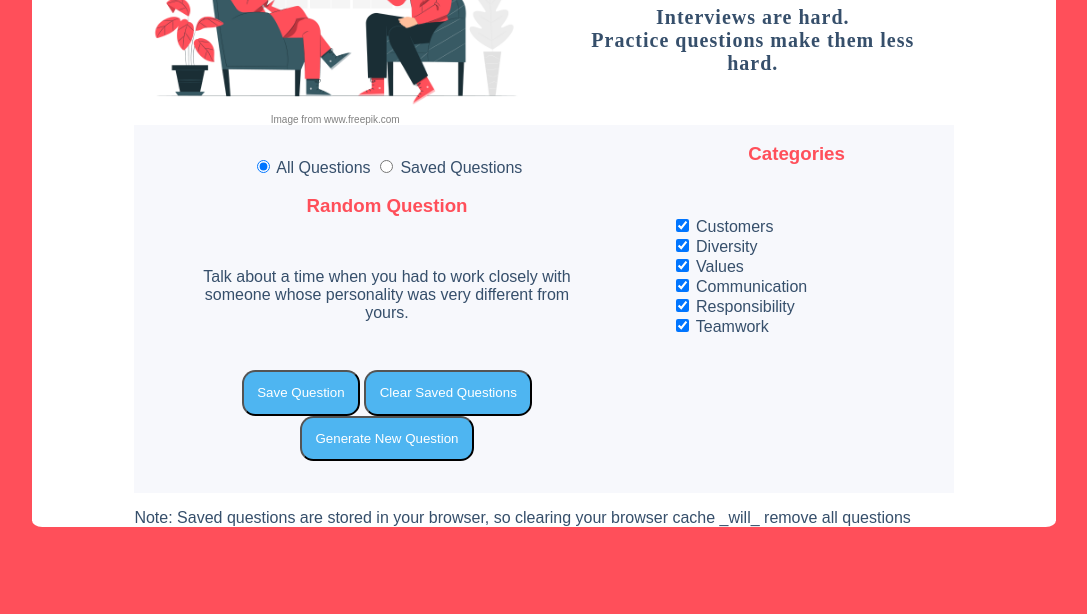
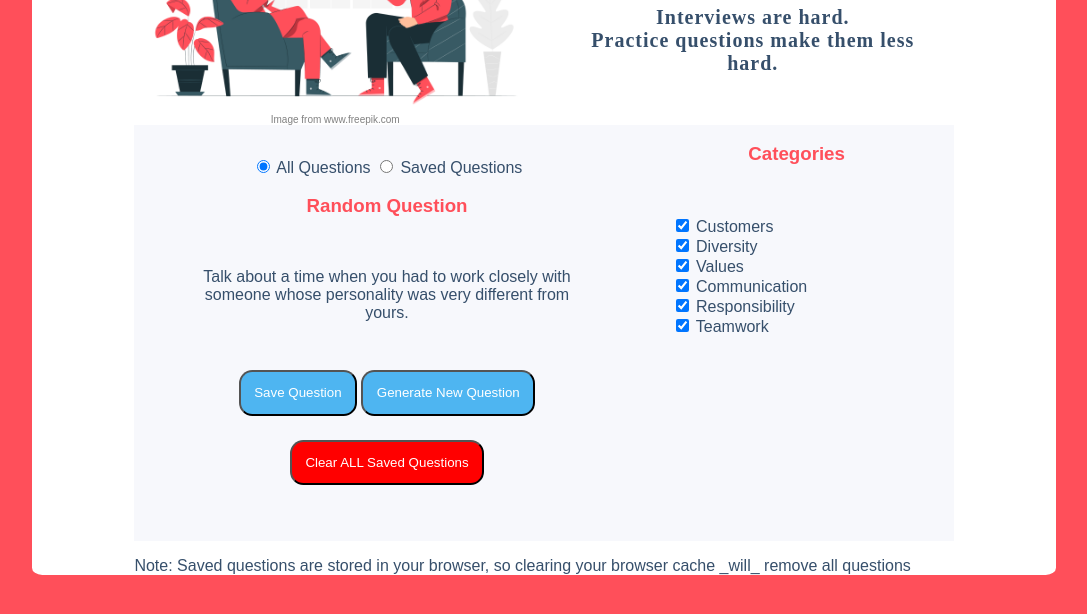
Before and after one commit to jallend1/interviewQuestions, a plain HTML site: page index.html in a window 1280 px wide. Shown: the part 186-800 px from the top of the page, without its empty margins (96-1183 px from the left). Drawn offline with Linux system fonts and the light colour scheme; a web font is replaced by a local one.

Commit message:
Changes and moves clear all questions button. Renames category list as div instead of a nav (since it isn't a nav)

```diff
--- a/index.html
+++ b/index.html
@@ -22,11 +22,11 @@
             </div>
         </header>
         <div id="content">
-            <nav>
+            <div>
                 <h3>Categories</h3>
                 <form id="categories">
                 </form>
-            </nav>
+            </div>
             <main>
                 <form id="pool">
                     <input type="radio" name="questionpool" id="allQs" checked value="false">
@@ -39,9 +39,13 @@
                     <p id="question">...Loading a question ...</p>
                 </div>
                 <div class="buttons">
-                    <button id="saveQuestion">Save Question</button>
-                    <button id="clearHistory">Clear Saved Questions</button>
-                    <button id="generateNew">Generate New Question</button>
+                    <div>
+                        <button id="saveQuestion">Save Question</button>
+                        <button id="generateNew">Generate New Question</button>
+                    </div>
+                    <div>
+                        <button id="clearHistory">Clear ALL Saved Questions</button>
+                    </div>
                 </div>
             </main>
         </div>
--- a/style.css
+++ b/style.css
@@ -93,6 +93,10 @@ main {
   min-width: 250px;
 }
 
+.buttons div {
+  padding-bottom: 1.5em;
+}
+
 button {
   color: #fff;
   background-color: #4eb5f1;
@@ -100,3 +104,7 @@ button {
   padding: 1em;
   text-align: center;
 }
+
+#clearHistory {
+  background-color: red;
+}
```
